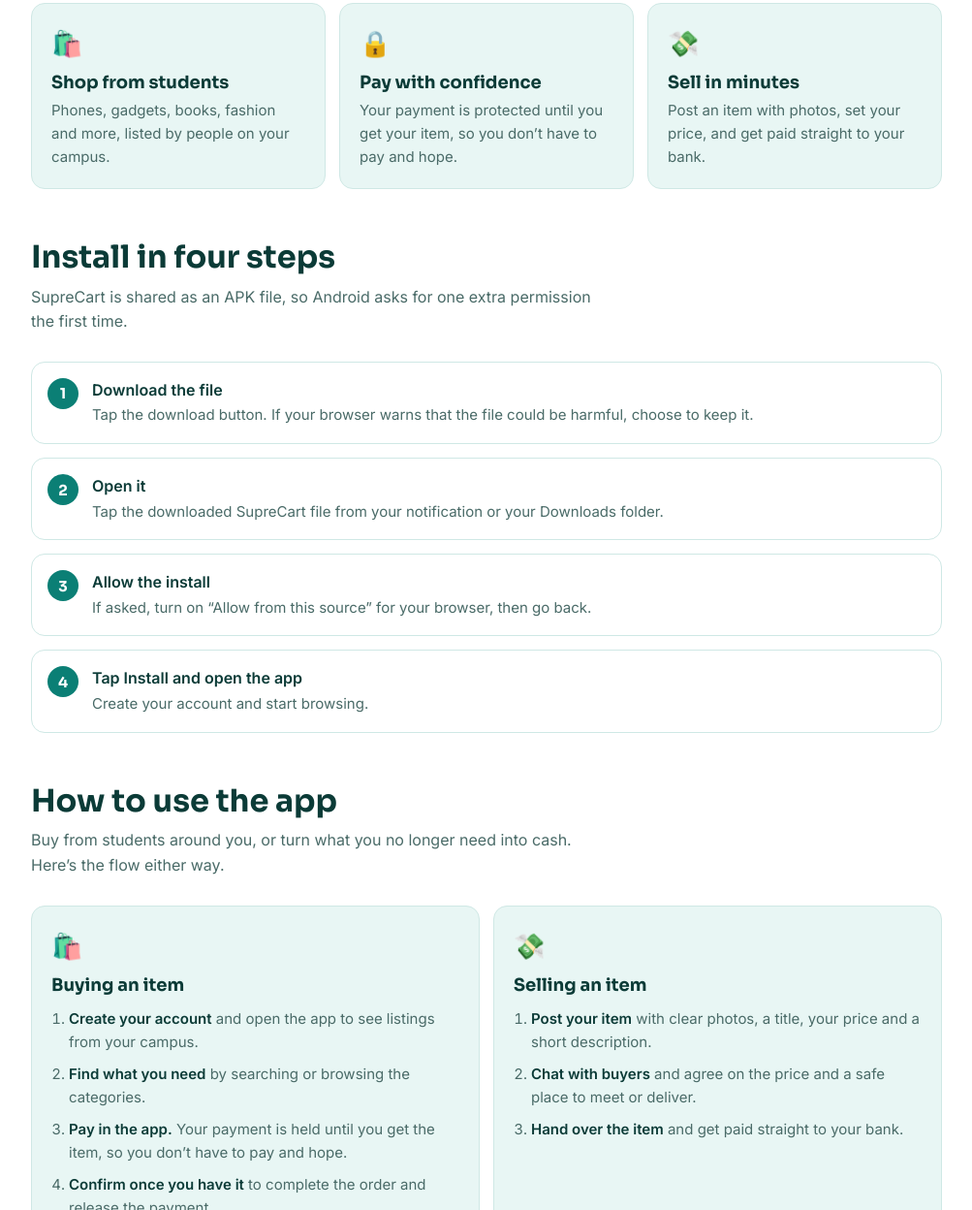
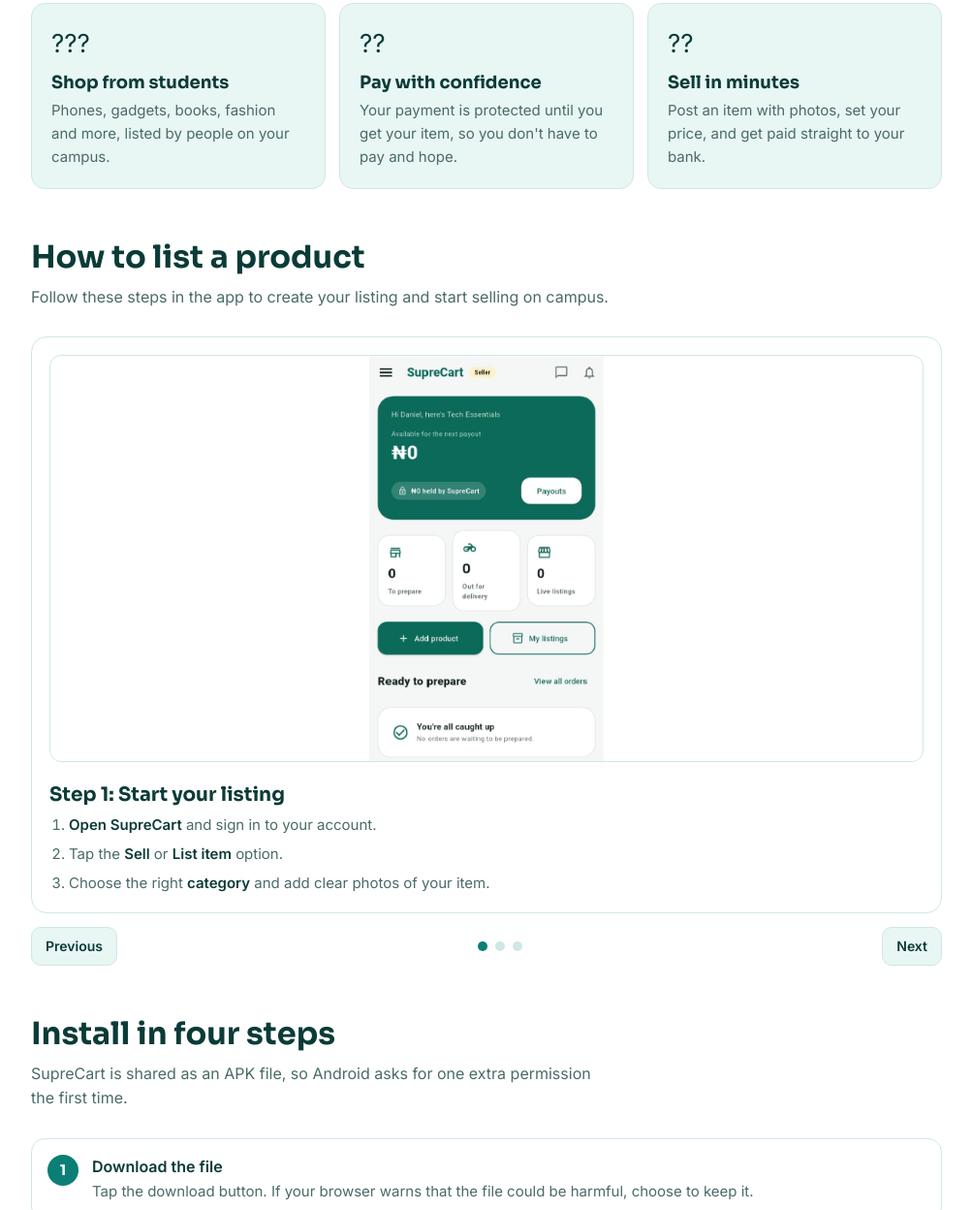
Before and after one commit to timgeekzy/SupreCatt-apk, a plain HTML site: page index.html in a window 1280 px wide. Shown: the part 780-2028 px from the top of the page at 97% size, without its empty margins (138-1141 px from the left). Drawn offline with Linux system fonts and the light colour scheme.

Commit message:
guidelines

```diff
--- a/index.html
+++ b/index.html
@@ -63,6 +63,22 @@ ol.steps li::before{content:counter(s);flex:none;width:32px;height:32px;border-r
 ol.steps b{display:block}
 ol.steps span{color:var(--muted);font-size:15px}
 details{background:var(--surface);border:1px solid var(--line);border-radius:12px;padding:0 18px;margin-bottom:10px}
+.carousel{position:relative;overflow:hidden;border:1px solid var(--line);border-radius:16px;background:var(--surface)}
+.c-track{display:flex;transition:transform .35s ease}
+.c-slide{min-width:100%;padding:18px}
+.c-slide img{width:100%;max-height:420px;object-fit:contain;border-radius:12px;border:1px solid var(--line);background:#fff}
+.c-cap{margin-top:14px}
+.c-cap h3{font-size:20px;margin-bottom:8px}
+.c-cap ol{margin:0;padding-left:20px;color:var(--muted);font-size:15px;display:grid;gap:6px}
+.c-cap b{color:var(--ink)}
+.c-nav{display:flex;align-items:center;justify-content:space-between;gap:12px;margin-top:14px}
+.c-btn{min-height:40px;padding:0 14px;border-radius:10px;border:1px solid var(--line);background:var(--tint);color:var(--ink);font:600 14px Inter,sans-serif;cursor:pointer}
+.c-btn:hover{border-color:var(--teal);color:var(--teal)}
+.c-btn:focus-visible{outline:3px solid var(--teal);outline-offset:2px}
+.c-dots{display:flex;gap:8px;justify-content:center;flex:1}
+.c-dot{width:10px;height:10px;border-radius:50%;border:0;background:var(--line);cursor:pointer;padding:0}
+.c-dot[aria-current="true"]{background:var(--teal)}
+@media (prefers-reduced-motion:reduce){.c-track{transition:none}}
 summary{cursor:pointer;font-weight:600;padding:16px 0;list-style:none;display:flex;justify-content:space-between;gap:12px}
 summary::after{content:"+";color:var(--teal);font-weight:700}
 details[open] summary::after{content:"–"}
@@ -120,11 +136,60 @@ footer{padding:28px 0 40px;color:var(--muted);font-size:13px;text-align:center}
  <section>
   <div class="wrap">
    <h2>Made for campus life</h2>
-   <p class="sub">Everything stays between students at your school, so you know who you’re dealing with.</p>
+   <p class="sub">Everything stays between students at your school, so you know who you're dealing with.</p>
    <div class="cols">
-    <div class="box"><span class="ico" aria-hidden="true">🛍️</span><h3>Shop from students</h3><p>Phones, gadgets, books, fashion and more, listed by people on your campus.</p></div>
-    <div class="box"><span class="ico" aria-hidden="true">🔒</span><h3>Pay with confidence</h3><p>Your payment is protected until you get your item, so you don’t have to pay and hope.</p></div>
-    <div class="box"><span class="ico" aria-hidden="true">💸</span><h3>Sell in minutes</h3><p>Post an item with photos, set your price, and get paid straight to your bank.</p></div>
+    <div class="box"><span class="ico" aria-hidden="true">???</span><h3>Shop from students</h3><p>Phones, gadgets, books, fashion and more, listed by people on your campus.</p></div>
+    <div class="box"><span class="ico" aria-hidden="true">??</span><h3>Pay with confidence</h3><p>Your payment is protected until you get your item, so you don't have to pay and hope.</p></div>
+    <div class="box"><span class="ico" aria-hidden="true">??</span><h3>Sell in minutes</h3><p>Post an item with photos, set your price, and get paid straight to your bank.</p></div>
+   </div>
+  </div>
+ </section>
+
+ <section id="list-guide" style="padding-top:0">
+  <div class="wrap">
+   <h2>How to list a product</h2>
+   <p class="sub">Follow these steps in the app to create your listing and start selling on campus.</p>
+   <div class="carousel" aria-roledescription="carousel" aria-label="Product listing guide">
+    <div class="c-track" id="guideTrack">
+     <article class="c-slide">
+      <img src="1.jpeg" alt="Step 1: start creating your product listing in SupreCart">
+      <div class="c-cap">
+       <h3>Step 1: Start your listing</h3>
+       <ol>
+        <li><b>Open SupreCart</b> and sign in to your account.</li>
+        <li>Tap the <b>Sell</b> or <b>List item</b> option.</li>
+        <li>Choose the right <b>category</b> and add clear photos of your item.</li>
+       </ol>
+      </div>
+     </article>
+     <article class="c-slide">
+      <img src="2.jpeg" alt="Step 2: add product details and price in SupreCart">
+      <div class="c-cap">
+       <h3>Step 2: Add details and price</h3>
+       <ol>
+        <li>Enter a clear <b>title</b> and honest <b>description</b>.</li>
+        <li>Set the item <b>condition</b> and any important details buyers should know.</li>
+        <li>Choose your <b>price</b> and confirm your pickup or delivery info.</li>
+       </ol>
+      </div>
+     </article>
+     <article class="c-slide">
+      <img src="3.jpeg" alt="Step 3: review and publish your listing in SupreCart">
+      <div class="c-cap">
+       <h3>Step 3: Publish and sell</h3>
+       <ol>
+        <li><b>Review</b> your photos, details, and price for accuracy.</li>
+        <li>Tap <b>Publish</b> to make your listing visible to students.</li>
+        <li>Respond to buyers, complete the handoff, and <b>get paid</b> safely.</li>
+       </ol>
+      </div>
+     </article>
+    </div>
+   </div>
+   <div class="c-nav" aria-label="Carousel controls">
+    <button class="c-btn" id="cPrev" type="button">Previous</button>
+    <div class="c-dots" id="cDots" aria-label="Slide selection"></div>
+    <button class="c-btn" id="cNext" type="button">Next</button>
    </div>
   </div>
  </section>
@@ -231,6 +296,27 @@ var CONFIG = {
     if(navigator.share){navigator.share(data).catch(function(){});}
     else if(navigator.clipboard){navigator.clipboard.writeText(data.url).then(function(){$("share").textContent="Link copied";setTimeout(function(){$("share").textContent="Share with a friend"},2000)}).catch(function(){});}
   });
+
+  var track=$("guideTrack"), dots=$("cDots"), prev=$("cPrev"), next=$("cNext");
+  if(track&&dots){
+    var slides=track.children, idx=0;
+    function go(i){
+      idx=(i+slides.length)%slides.length;
+      track.style.transform="translateX(-"+(idx*100)+"%)";
+      Array.prototype.forEach.call(dots.children,function(d,j){d.setAttribute("aria-current", j===idx?"true":"false");});
+    }
+    for(var i=0;i<slides.length;i++){
+      (function(i){
+        var b=document.createElement("button");
+        b.type="button"; b.className="c-dot"; b.setAttribute("aria-label","Go to slide "+(i+1));
+        b.addEventListener("click",function(){go(i);});
+        dots.appendChild(b);
+      })(i);
+    }
+    if(prev)prev.addEventListener("click",function(){go(idx-1);});
+    if(next)next.addEventListener("click",function(){go(idx+1);});
+    go(0);
+  }
 })();
 </script>
 </body>
```
Also changed, not shown: 1.jpeg (added), 2.jpeg (added), 3.jpeg (added).
